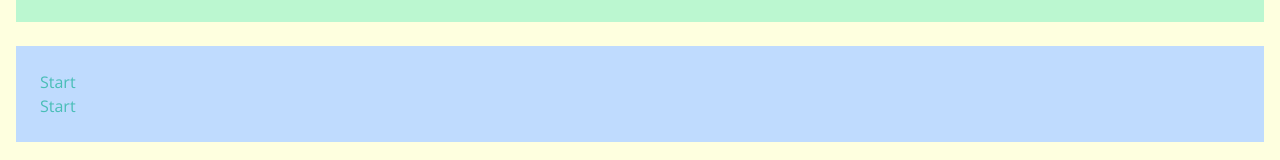
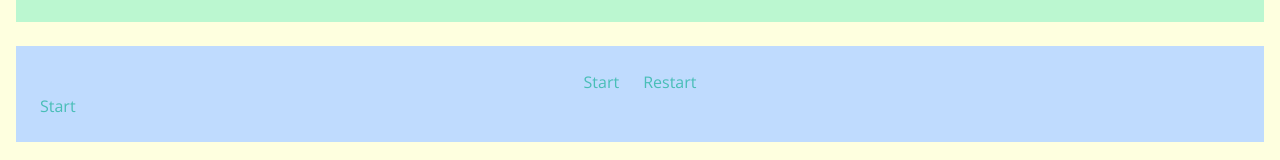
Before and after one commit to Lu-Smith/snake_game_vue_tailwindcss, a Vue app: page / in a window 1280 px wide. Shown: the part 158-318 px from the top of the page. Built offline with nearby package versions, Linux system fonts and the light colour scheme.

Commit message:
Updated button in Game

```diff
--- a/src/components/Game.vue
+++ b/src/components/Game.vue
@@ -1,7 +1,9 @@
 <template>
-    <button :class="mode ? 'text-textColor' : 'text-addColor'">Start</button>
+    <div class="flex flex-row justify-center items-center gap-6">
+        <button :class="mode ? 'text-textColor' : 'text-addColor'">Start</button>
+        <button :class="mode ? 'text-textColor' : 'text-addColor'">Restart</button>
+    </div>
     <div :class="mode ? 'text-textColor' : 'text-addColor'">Start</div>
-
 </template>
 
 <script lang="ts" setup>
```
